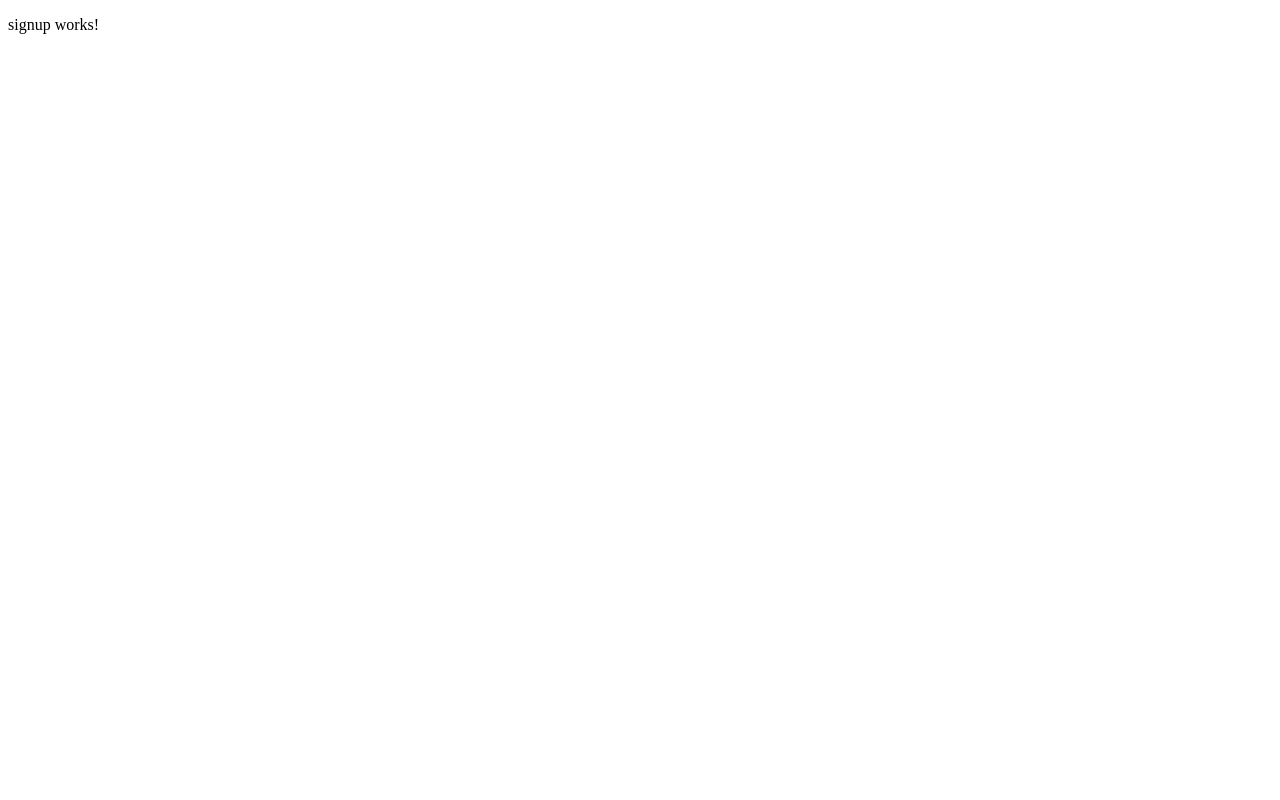
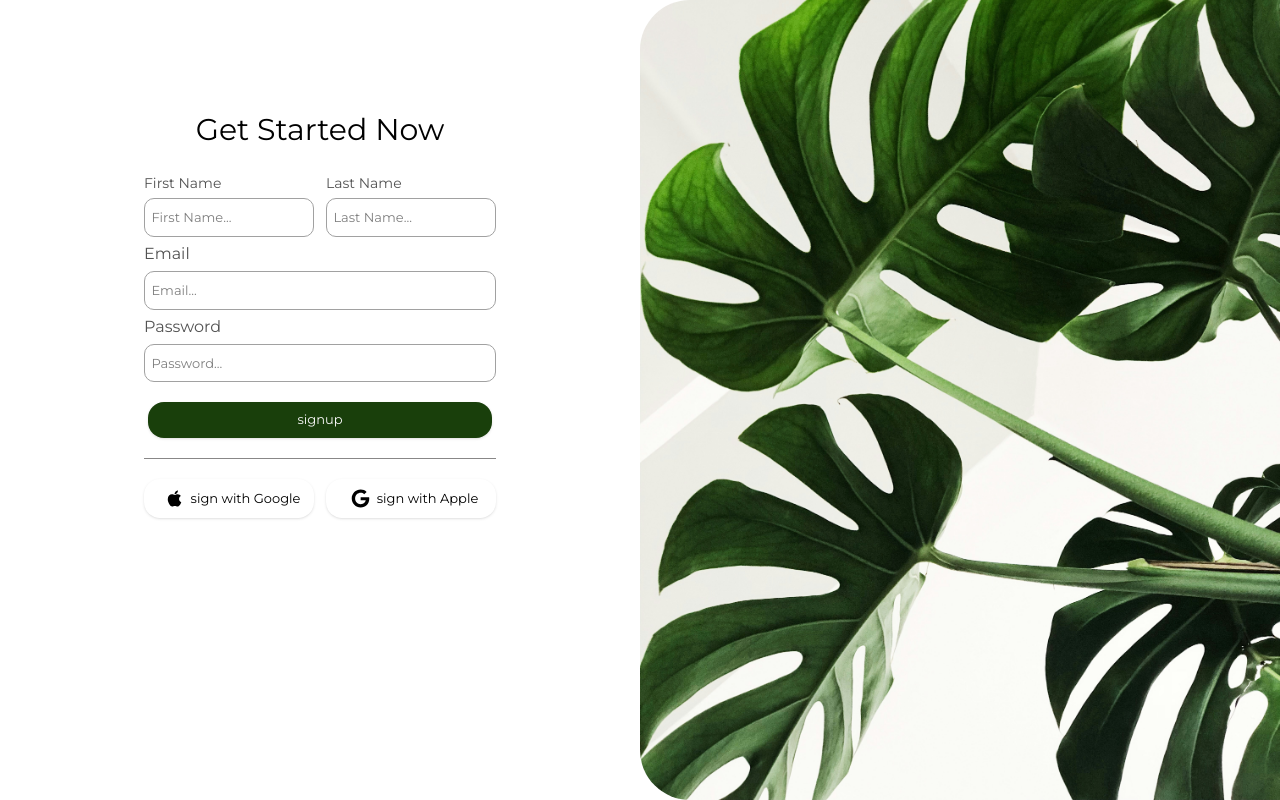
Before and after one commit to kennedybabu/auth-frontend, an Angular app: page /sign-up in a window 1280 px wide. Built offline with nearby package versions, Linux system fonts and the light colour scheme.

Commit message:
add auth routes, styled the signup page

```diff
--- a/package.json
+++ b/package.json
@@ -31,8 +31,11 @@
     "@angular/platform-server": "^20.3.0",
     "@angular/router": "^20.3.0",
     "@angular/ssr": "^20.3.10",
+    "@tailwindcss/postcss": "^4.3.3",
     "express": "^5.1.0",
+    "postcss": "^8.5.20",
     "rxjs": "~7.8.0",
+    "tailwindcss": "^4.3.3",
     "tslib": "^2.3.0"
   },
   "devDependencies": {
--- /dev/null
+++ b/src/app/components/shared/SignUp.interface.ts
@@ -0,0 +1,6 @@
+export class SignupUser {
+    "firstName": string
+    "lastName" : string
+    "email" : string
+    "password" : string
+}
--- a/src/app/pages/auth/signup/signup.html
+++ b/src/app/pages/auth/signup/signup.html
@@ -1 +1,40 @@
-<p>signup works!</p>
+<div class="w-full h-screen flex items-center justify-center">
+    <div class="flex flex-col flex-1 h-full">
+        <div class="mt-[15%]">
+            <form class="mx-auto md:w-[60%]" [formGroup]="signupForm">
+                <h1 class="text-center mb-5 text-3xl">Get Started Now</h1>
+                <div class="flex flex-col lg:flex-row items-center justify-between gap-3">
+                    <div class="input-wrapper w-full">
+                        <label for="firstName" class="text-sm">First Name</label>
+                        <input type="text" placeholder="First Name..." formControlName="firstName">
+                    </div>
+                    <div class="input-wrapper w-full">
+                        <label for="lastName" class="text-sm">Last Name</label>
+                        <input type="text" placeholder="Last Name..." formControlName="lastName">
+                    </div>
+                </div>
+                <div class="input-wrapper">
+                    <label for="email">Email</label>
+                    <input type="text" placeholder="Email..." formControlName="email">
+                </div>
+                <div class="input-wrapper">
+                    <label for="password">Password</label>
+                    <input type="password" placeholder="Password..." formControlName="password">
+                </div>
+                <div class="my-4 flex flex-col w-full p-1">
+                    <button class="w-full shadow submit-btn">signup</button>
+                </div>
+
+                <hr class="my-4">
+
+                <div class="flex flex-col lg:flex-row items-center mt-5 justify-center gap-3 w-full">
+                    <button class="shadow px-2 w-full"><svg xmlns="http://www.w3.org/2000/svg" viewBox="0 0 640 640"><!--!Font Awesome Free v7.3.1 by @fontawesome - https://fontawesome.com License - https://fontawesome.com/license/free Copyright 2026 Fonticons, Inc.--><path d="M447.1 332.7C446.9 296 463.5 268.3 497.1 247.9C478.3 221 449.9 206.2 412.4 203.3C376.9 200.5 338.1 224 323.9 224C308.9 224 274.5 204.3 247.5 204.3C191.7 205.2 132.4 248.8 132.4 337.5C132.4 363.7 137.2 390.8 146.8 418.7C159.6 455.4 205.8 545.4 254 543.9C279.2 543.3 297 526 329.8 526C361.6 526 378.1 543.9 406.2 543.9C454.8 543.2 496.6 461.4 508.8 424.6C443.6 393.9 447.1 334.6 447.1 332.7zM390.5 168.5C417.8 136.1 415.3 106.6 414.5 96C390.4 97.4 362.5 112.4 346.6 130.9C329.1 150.7 318.8 175.2 321 202.8C347.1 204.8 370.9 191.4 390.5 168.5z"/></svg>sign with Google</button>
+                    <button class="shadow px-5 w-full"><svg xmlns="http://www.w3.org/2000/svg" viewBox="0 0 640 640"><!--!Font Awesome Free v7.3.1 by @fontawesome - https://fontawesome.com License - https://fontawesome.com/license/free Copyright 2026 Fonticons, Inc.--><path d="M564 325.8C564 467.3 467.1 568 324 568C186.8 568 76 457.2 76 320C76 182.8 186.8 72 324 72C390.8 72 447 96.5 490.3 136.9L422.8 201.8C334.5 116.6 170.3 180.6 170.3 320C170.3 406.5 239.4 476.6 324 476.6C422.2 476.6 459 406.2 464.8 369.7L324 369.7L324 284.4L560.1 284.4C562.4 297.1 564 309.3 564 325.8z"/></svg>sign with Apple</button>
+                </div>
+            </form>
+        </div>
+    </div>
+    <div class="hidden md:flex md:flex-1 h-full bg-red-100 rounded-tl-[50px] rounded-bl-[50px]">
+
+    </div>
+</div>
--- a/src/app/pages/auth/signup/signup.scss
+++ b/src/app/pages/auth/signup/signup.scss
@@ -0,0 +1,6 @@
+.hidden {
+    background-image: url('../../../../../public/assets/background-images/auth-image.jpg');
+    background-size: cover;
+    background-repeat: no-repeat;
+    background-position: bottom;
+}
--- a/src/app/pages/auth/signup/signup.ts
+++ b/src/app/pages/auth/signup/signup.ts
@@ -1,11 +1,22 @@
-import { Component } from '@angular/core';
+import { CommonModule } from '@angular/common';
+import { Component, inject } from '@angular/core';
+import { FormBuilder, FormControl,ReactiveFormsModule } from '@angular/forms'
+import { SignupUser } from '../../../components/shared/SignUp.interface';
 
 @Component({
   selector: 'app-signup',
-  imports: [],
+  imports: [CommonModule, ReactiveFormsModule],
   templateUrl: './signup.html',
   styleUrl: './signup.scss',
 })
 export class Signup {
+    private formBuilder = inject(FormBuilder);
+
+    signupForm = this.formBuilder.group<SignupUser>({
+      firstName: '',
+      lastName: '',
+      email: '',
+      password: ''
+    })
 
 }
--- a/src/index.html
+++ b/src/index.html
@@ -6,6 +6,10 @@
   <base href="/">
   <meta name="viewport" content="width=device-width, initial-scale=1">
   <link rel="icon" type="image/x-icon" href="favicon.ico">
+  <script src="https://kit.fontawesome.com/5be60f6b86.js" crossorigin="anonymous"></script>
+  <link rel="preconnect" href="https://fonts.googleapis.com">
+<link rel="preconnect" href="https://fonts.gstatic.com" crossorigin>
+<link href="https://fonts.googleapis.com/css2?family=Montserrat:ital,wght@0,100..900;1,100..900&family=Quicksand:wght@300..700&display=swap" rel="stylesheet">
 </head>
 <body>
   <app-root></app-root>
--- a/src/styles.scss
+++ b/src/styles.scss
@@ -1 +1,71 @@
 /* You can add global styles to this file, and also import other style files */
+@import "tailwindcss";
+
+//create global styles for forms
+
+body {
+    font-family: "Montserrat", sans-serif;
+    font-optical-sizing: auto;
+    font-style: normal;
+}
+
+
+form {
+    padding: 1rem;
+
+
+    .input-wrapper {
+        display: flex;
+        flex-direction: column;
+        width: 100%;
+        min-width: 0;
+
+        label {
+            color: #535353;
+            margin: 5px 0;
+        }
+
+        input {
+            border-radius: 10px;
+            border: 1px solid #a1a1a1;
+            padding: .4rem;
+            width: 100%;
+
+            &::placeholder {
+                font-size: small;
+            }
+
+            &:focus {
+                outline: none;
+            }
+
+        }
+
+    }
+
+    hr {
+        color: #888787;
+    }
+
+    button {
+        padding: .5rem;
+        cursor: pointer;
+        border-radius: 16px;
+        display: flex;
+        font-size: small;
+
+        flex-direction: row;
+        align-items: center;
+        justify-content: center;
+
+        svg {
+            height: 23px;
+            width: 33px;
+        }
+    }
+
+    button.submit-btn {
+        background-color: #193f0b;
+        color: #fafafa;
+    }
+}
```
Also changed, not shown: .postcssrc.json (added), public/assets/background-images/auth-image.jpg (added), 1 other file (tests, documents, lock files or other folders).
